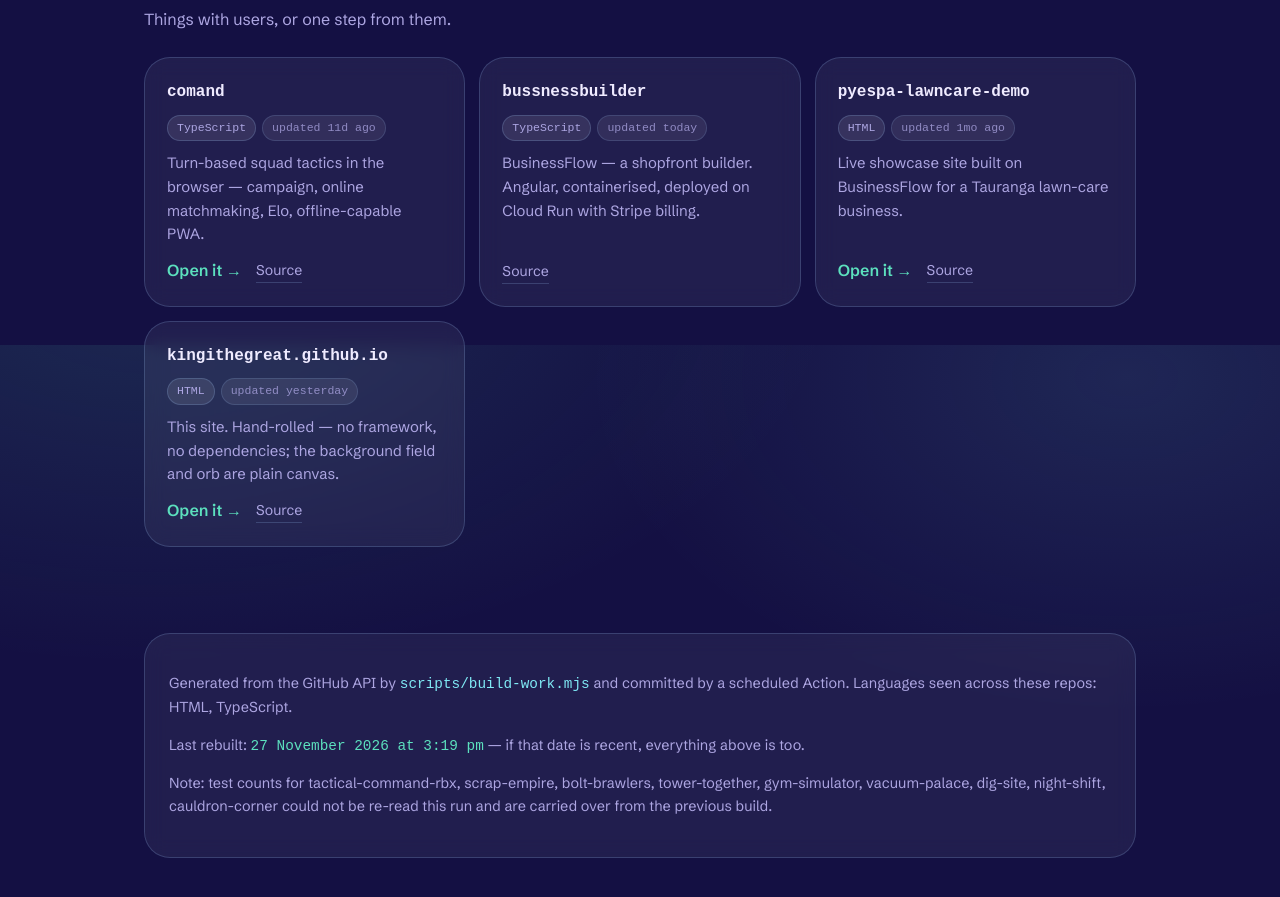
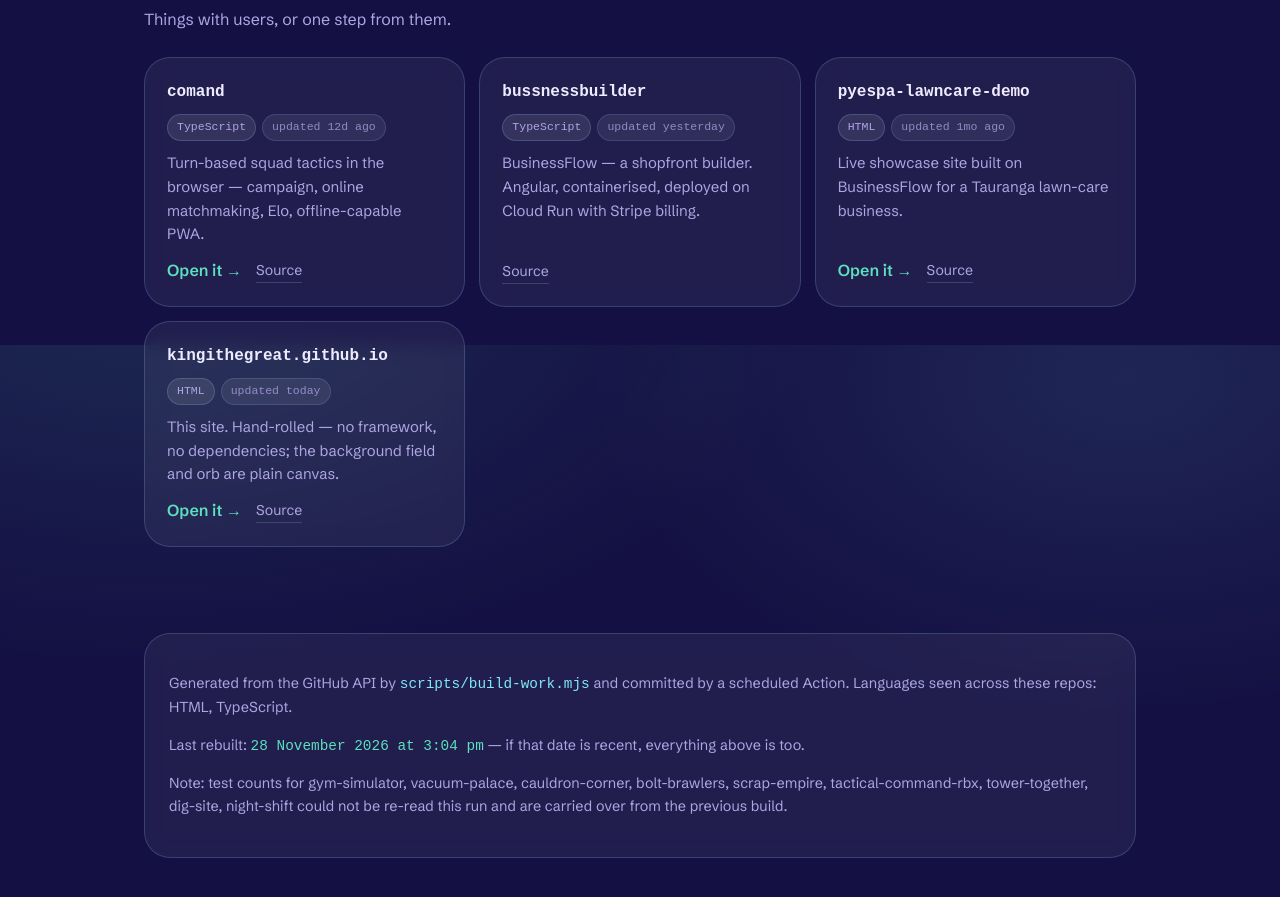
Before and after one commit to kingithegreat/kingithegreat.github.io, a plain HTML site: page work.html in a window 1280 px wide. Shown: the part 2855-3752 px from the top of the page. Drawn offline with nearby package versions, Linux system fonts and the light colour scheme; a web font is replaced by a local one.

Commit message:
chore: refresh proof-of-work page (2026-11-28)

```diff
--- a/work.html
+++ b/work.html
@@ -407,7 +407,7 @@ h2{font-family:var(--display);font-weight:700;font-size:clamp(1.5rem,3.2vw,2.05r
             <div class="pw-tags">
               <span class="pw-tag">TypeScript</span>
 
-              <span class="pw-tag pw-tag-dim">updated 11d ago</span>
+              <span class="pw-tag pw-tag-dim">updated 12d ago</span>
             </div>
           </header>
           <p>Turn-based squad tactics in the browser — campaign, online matchmaking, Elo, offline-capable PWA.</p>
@@ -422,7 +422,7 @@ h2{font-family:var(--display);font-weight:700;font-size:clamp(1.5rem,3.2vw,2.05r
             <div class="pw-tags">
               <span class="pw-tag">TypeScript</span>
 
-              <span class="pw-tag pw-tag-dim">updated today</span>
+              <span class="pw-tag pw-tag-dim">updated yesterday</span>
             </div>
           </header>
           <p>BusinessFlow — a shopfront builder. Angular, containerised, deployed on Cloud Run with Stripe billing.</p>
@@ -452,7 +452,7 @@ h2{font-family:var(--display);font-weight:700;font-size:clamp(1.5rem,3.2vw,2.05r
             <div class="pw-tags">
               <span class="pw-tag">HTML</span>
 
-              <span class="pw-tag pw-tag-dim">updated yesterday</span>
+              <span class="pw-tag pw-tag-dim">updated today</span>
             </div>
           </header>
           <p>This site. Hand-rolled — no framework, no dependencies; the background field and orb are plain canvas.</p>
@@ -467,8 +467,8 @@ h2{font-family:var(--display);font-weight:700;font-size:clamp(1.5rem,3.2vw,2.05r
 <div class="wrap">
   <footer class="pw-foot tile">
     <p>Generated from the GitHub API by <code>scripts/build-work.mjs</code> and committed by a scheduled Action. Languages seen across these repos: HTML, TypeScript.</p>
-    <p>Last rebuilt: <span class="pw-stamp">27 November 2026 at 3:19 pm</span> — if that date is recent, everything above is too.</p>
-    <p>Note: test counts for tactical-command-rbx, scrap-empire, bolt-brawlers, tower-together, gym-simulator, vacuum-palace, dig-site, night-shift, cauldron-corner could not be re-read this run and are carried over from the previous build.</p>
+    <p>Last rebuilt: <span class="pw-stamp">28 November 2026 at 3:04 pm</span> — if that date is recent, everything above is too.</p>
+    <p>Note: test counts for gym-simulator, vacuum-palace, cauldron-corner, bolt-brawlers, scrap-empire, tactical-command-rbx, tower-together, dig-site, night-shift could not be re-read this run and are carried over from the previous build.</p>
   </footer>
 </div>
 
```
